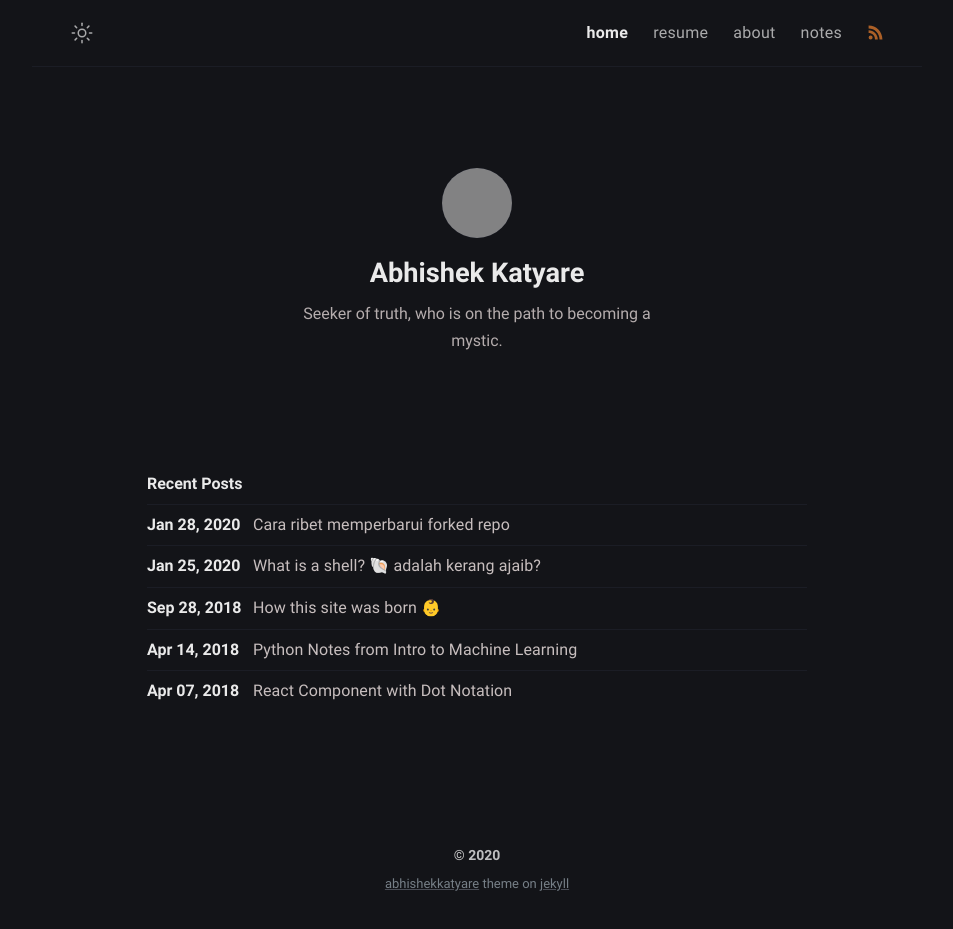
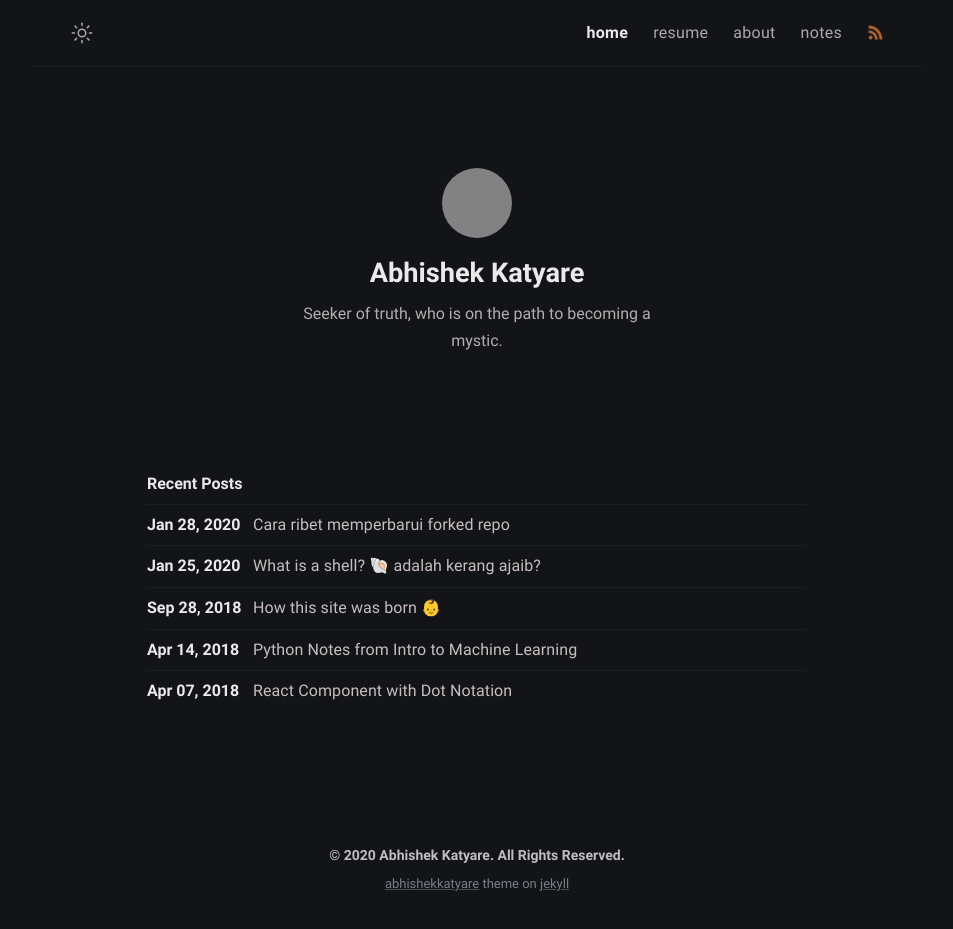
Before and after one commit to abhishekkatyare/akwebsite, a Jekyll site: the page built from index.md, in a window 1280 px wide. Shown: the whole page, without its empty margins (163-1116 px from the left). Built offline with Jekyll 4.4.1, drawn with Linux system fonts in a browser that asks for light colours; grey boxes are pictures that could not be loaded.

Commit message:
Update footer.html

```diff
--- a/_includes/footer.html
+++ b/_includes/footer.html
@@ -2,7 +2,7 @@
   <!--<a class="footer_item" href="/thanks">ack.</a>
   <a class="footer_item" href="/resume">resume</a>
   <a class="footer_item" href="/feed.xml">rss</a>-->
-  <span class="footer_item">&copy; {{ site.time | date: "%Y" }}</span>
+  <span class="footer_item">&copy; {{ site.time | date: "%Y" }} Abhishek Katyare. All Rights Reserved.</span>
   <small class="footer_theme-copyright">
     <!-- Klisé Theme: https://github.com/piharpi/jekyll-klise -->
     <a
```
